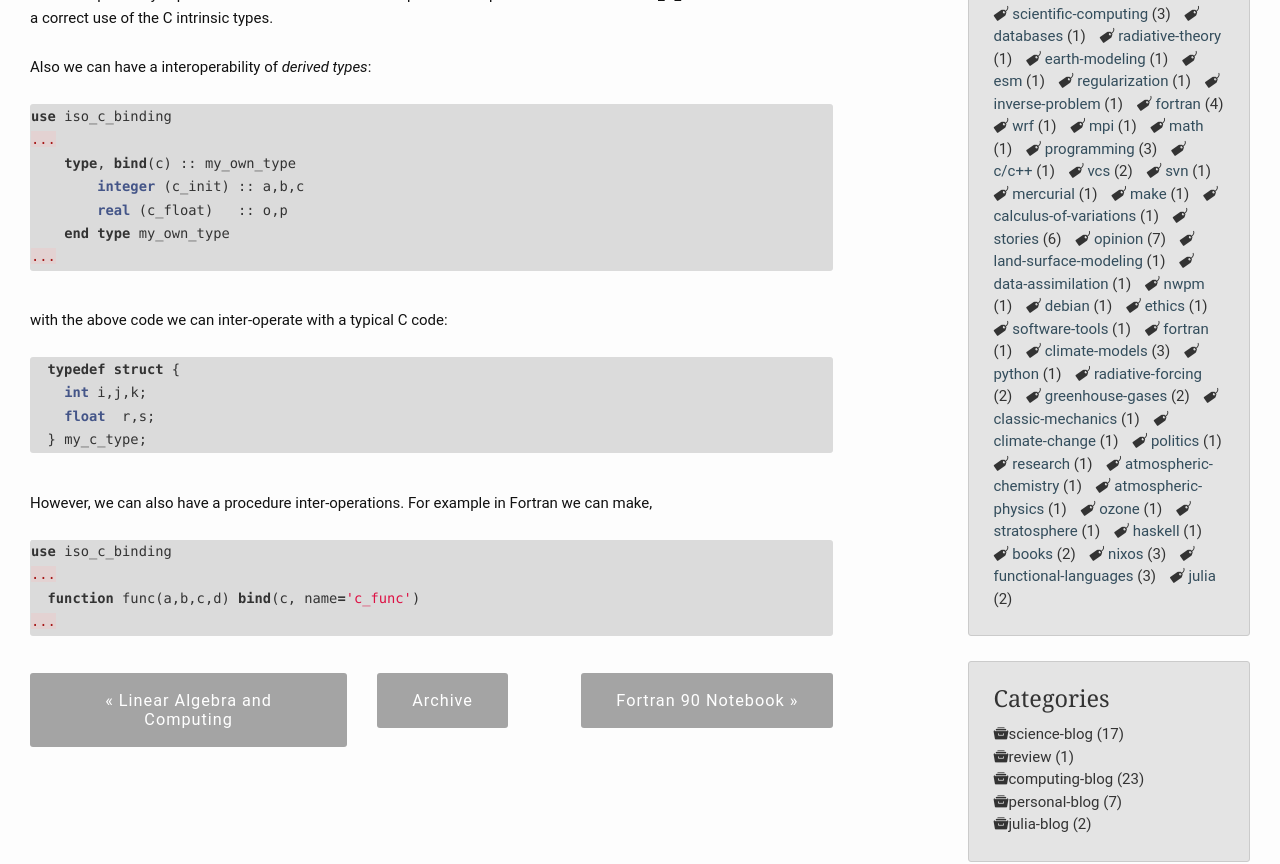
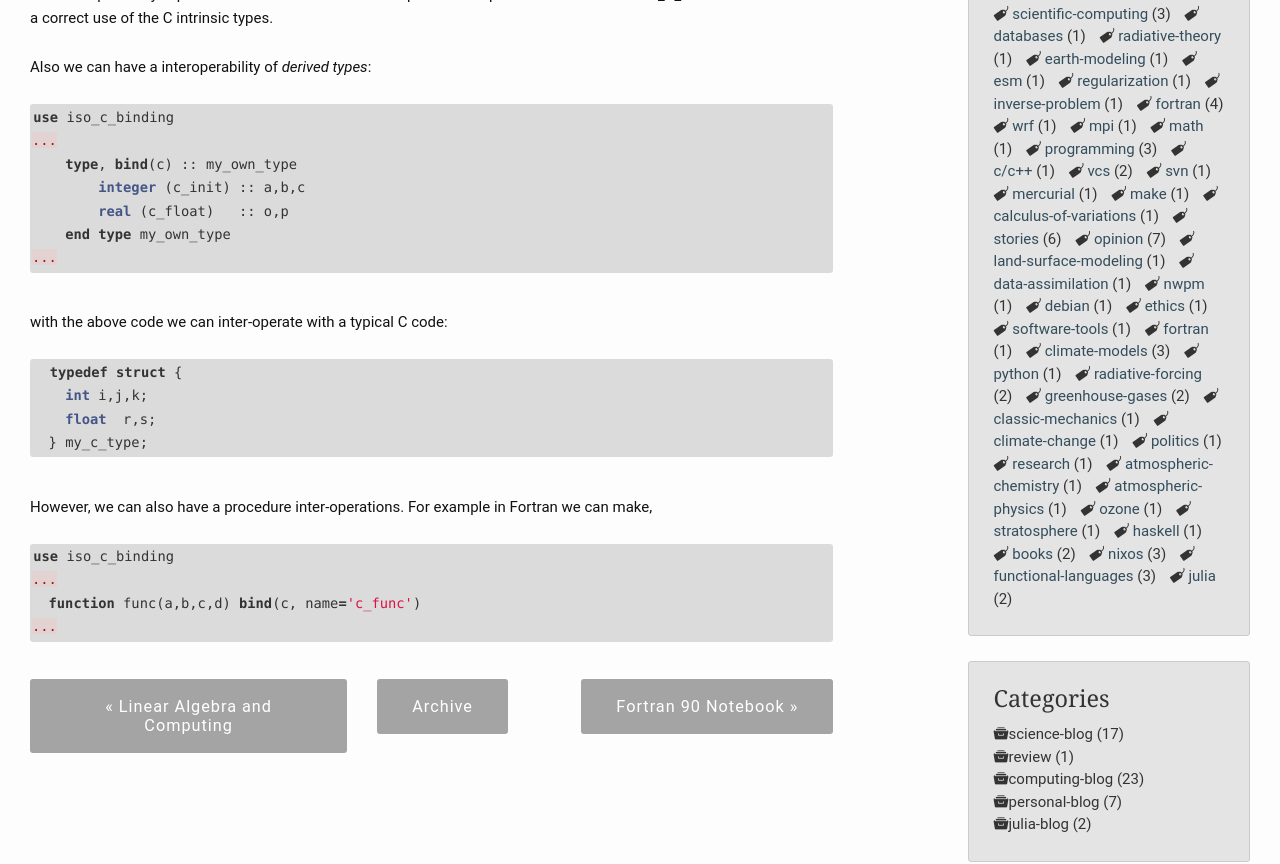
Before and after one commit to RCHG/rchg.github.io, a Jekyll site: the page built from _posts/2015-10-27-C-in-Fortran.md, in a window 1280 px wide. Shown: the part 688-1552 px from the top of the page. Built offline with Jekyll 4.4.1, drawn with Linux system fonts in a browser that asks for light colours; nearby versions of some CDN libraries; comment, search, counter and statistics services are not loaded.

Commit message:
Update _06_typography.scss

```diff
--- a/_sass/_06_typography.scss
+++ b/_sass/_06_typography.scss
@@ -173,12 +173,12 @@ td {
 pre {
     overflow: auto;
     margin-bottom: rem-calc(12);
-    padding: 1px;
+    padding: 2px;
     background-color: $code-background-color;
     border-radius: $global-radius;
 }
 pre code {
-    padding: rem-calc(2) rem-calc(5) rem-calc(1) rem-calc(0);
+    padding: rem-calc(2) rem-calc(5) rem-calc(1) rem-calc(1);
     border: 0px;
 }
 
```
